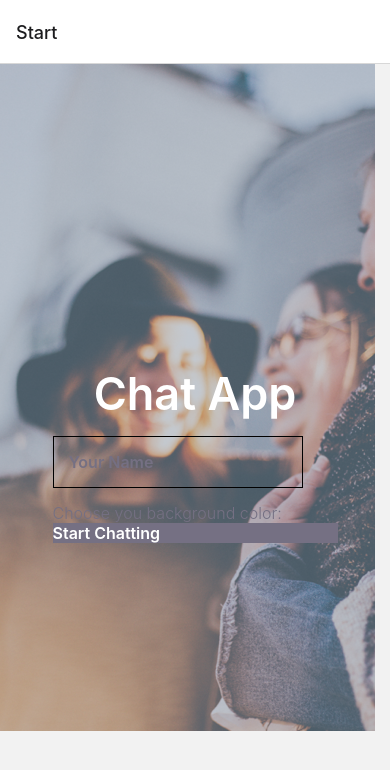
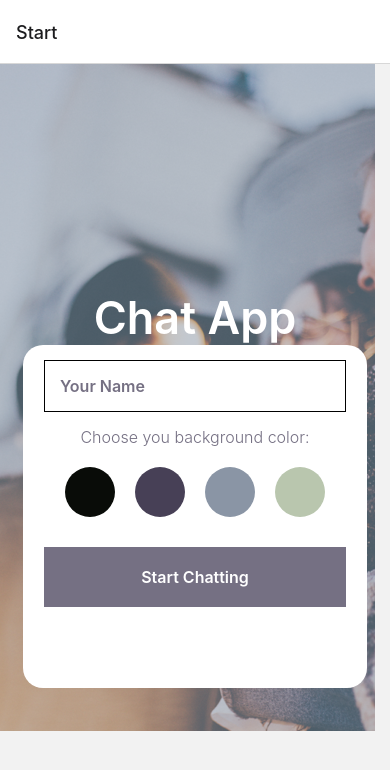
Before and after one commit to oejennings/chat-app, a React Native app: screen /Start in a window 390 px wide. Shown: the top 770 px of the page. Built offline with nearby package versions, Linux system fonts and the light colour scheme.

Commit message:
updated styling

```diff
--- a/components/Start.js
+++ b/components/Start.js
@@ -8,7 +8,7 @@ const Start = ({ navigation }) => {
  return (
    <ImageBackground source={require("../assets/BackgroundImage.png")} style={styles.container}>
     <Text style={styles.title}>Chat App</Text>
-    <View>
+    <View style={styles.inputContainer}>
         <TextInput
             style={styles.textInput}
             value={name}
@@ -18,7 +18,7 @@ const Start = ({ navigation }) => {
         <Text style={styles.text}>Choose you background color:</Text>
         <View style={styles.colors}>
             {colors.map((color, index) => (
-                <TouchableOpacity key={index} style={[styles.box, { backgroundColor: color }, background === color && styles.selected,]} onPress={() => setBackground(color)} />
+                <TouchableOpacity key={index} style={[styles.circle, { backgroundColor: color }, background === color && styles.selected,]} onPress={() => setBackground(color)} />
             ))}
         </View>
         <TouchableOpacity style={styles.button}
@@ -39,7 +39,15 @@ const styles = StyleSheet.create({
  title: {
     fontSize: 45,
     fontWeight: '600',
-    color: '#FFFFFF'
+    color: '#FFFFFF',
+    marginTop: 70
+ },
+ inputContainer: {
+    width: '88%',
+    height: '44%',
+    alignItems: 'center',
+    backgroundColor: '#FFFFFF',
+    borderRadius: 20,
  },
  textInput: {
     width: "88%",
@@ -50,14 +58,27 @@ const styles = StyleSheet.create({
     fontSize: 16,
     fontWeight: '600',
     color: '#757083',
-
   },
   text: {
     fontSize: 16,
     fontWeight: '300',
-    color: '#757083'
+    color: '#757083',
+    marginBottom: 10
+  },
+  colors: {
+    flexDirection: 'row',
+  },
+  circle: {
+    width: 50,
+    height: 50,
+    margin: 10,
+    borderRadius: 25,
   },
   button: {
+    width: '88%',
+    margin: 20,
+    padding: 20,
+    alignItems: 'center',
     backgroundColor: '#757083'
   },
   buttonText: {
```
